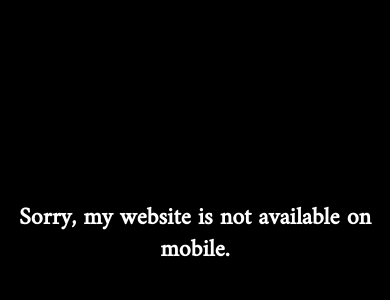
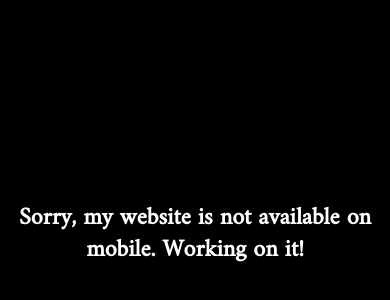
Before and after one commit to raxhacks/raxhacks-portfolio, a Next.js app: page / in a window 390 px wide. Shown: the part 188-488 px from the top of the page. Built offline with nearby package versions, Linux system fonts and the light colour scheme.

Commit message:
add: in construction mobile view

```diff
--- a/components/mobile/mobile.tsx
+++ b/components/mobile/mobile.tsx
@@ -2,7 +2,7 @@ export default function Mobile() {
     return (
         <div className="md:hidden absolute inset-0 h-screen w-full
         flex flex-col items-center justify-center z-[999] bg-black text-white text-center p-4">
-            <div className="text-2xl font-bold">Sorry, my website is not available on mobile.</div>
+            <div className="text-2xl font-bold">Sorry, my website is not available on mobile. Working on it!</div>
         </div>
     );
 }
```
